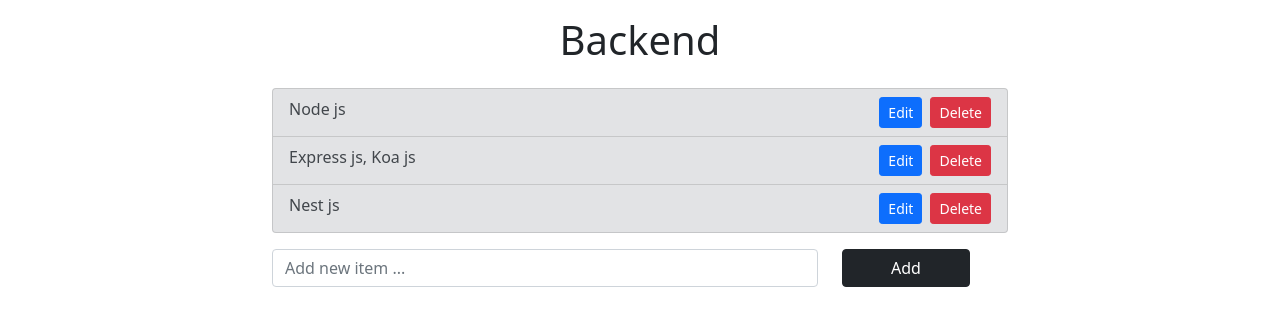
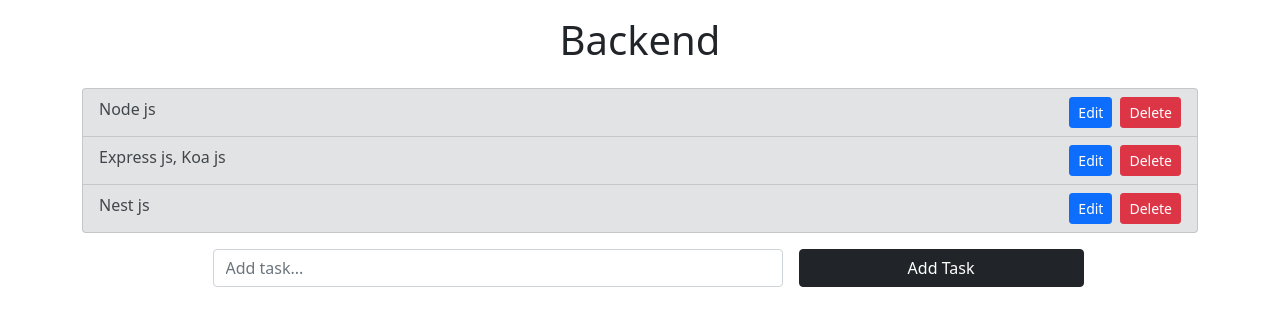
Before and after one commit to ASE-summer-practice-2022/todo-list-omar, a React (Create React App) app in the folder todo-list-mobx/: page / in a window 1280 px wide. Shown: the top 326 px of the page. Built offline with nearby package versions, Linux system fonts and the light colour scheme.

Commit message:
mobx-react store injection

```diff
--- a/todo-list-mobx/package.json
+++ b/todo-list-mobx/package.json
@@ -13,8 +13,7 @@
         "@types/uuid": "^8.3.4",
         "bootstrap": "^5.1.3",
         "mobx": "^6.6.0",
-      "mobx-react": "^7.5.0",
-      "mobx-react-lite": "^3.4.0",
+        "mobx-react": "^7.5.1",
         "react": "^18.2.0",
         "react-dom": "^18.2.0",
         "react-scripts": "5.0.1",
--- a/todo-list-mobx/src/components/Form.tsx
+++ b/todo-list-mobx/src/components/Form.tsx
@@ -1,60 +1,43 @@
 import { useState, useEffect } from "react";
-import { ToDoLIstProps } from "./List";
-import { toJS } from 'mobx';
+import ItemStore from "../stores/Store";
 
-function Form(props: ToDoLIstProps) {
-  const itemStore = props.ItemStore;
-  const { addItems, editItem, setItem } = itemStore;
-  const [name, setName] = useState("");
-  const setitem = toJS(setItem)
+function Form({ItemStore}:{ItemStore:ItemStore}) {
+  const { addItems, editItem, setItem } = ItemStore;
+  const [addName, setAddName] = useState("");
 
-  const onChange = (e: any) => {
-    setName(e.target.value);
+  const onChangeHandler = (e: any) => {
+    setAddName(e.target.value);
   };
 
-  const addItem = () => {
-
-    if (name.trim() === "") {
+  const onClickHandler = async (e:any) => {
+    e.preventDefault()
+    if (addName.trim() === "") {
       return false
     }
-    if (!setitem) {
-      addItems({ name: name });
+    if (!setItem) {
+      addItems({name:addName});
     }
     else {
-      editItem(name, setitem.id)
+
+      editItem( setItem.id, addName)
     }
-    setName("");
+    setAddName("");
   };
 
-  // useEffect(() => {
-  //   if (setitem) {
-  //       setName(setitem.name)
-  //   }else{
-  //       setName("")
-  //   }
-  // }, [setitem])
+  useEffect(() => {
+    if (setItem) {
+        setAddName(setItem.name)
+    }else{
+        setAddName("")
+    }
+  }, [setItem])
 
   return (
-    <div className="row my-3 d-flex justify-content-center">
-      <div className="col-md-6">
-        <input
-          type="text"
-          className="form-control"
-          onChange={(e) => onChange(e)}
-          required
-          value={name}
-          placeholder="Add new item ..."
-        ></input>
-
-      </div>
-      <div className="col-md-2">
-        <button
-          className="btn btn-dark px-5"
-          onClick={() => addItem()}
-        >
-          Add
-        </button>
-      </div>
+    <div className="my-3">
+        <form className="row  d-flex justify-content-center" onSubmit={onClickHandler}>
+            <input className="w-50 mx-3 form-control" onChange={(e) => onChangeHandler(e)} required value={addName} placeholder="Add task..."/>
+            <button className="w-25 btn btn-dark px-2">{!setItem?"Add Task":"Edit Task"}</button>
+        </form>
     </div>
   );
 }
--- a/todo-list-mobx/src/components/List.tsx
+++ b/todo-list-mobx/src/components/List.tsx
@@ -1,17 +1,11 @@
-import React from "react";
 import ItemStore from "../stores/Store";
-import { observer } from "mobx-react-lite";
+import { inject, observer } from "mobx-react";
 
-export interface ToDoLIstProps {
-  ItemStore: ItemStore
-}
-const TodoList = (props: ToDoLIstProps) => {
-  const itemStore = props.ItemStore;
-  const { items, removeItem, updateItem } = itemStore;
-
+const TodoList = ({ItemStore}:{ItemStore:ItemStore}) => {
+  const { items, removeItem, updateItem } = ItemStore;
   return (
     <div className="row d-flex justify-content-center">
-      <div className="col-md-8 ">
+      <div >
         <ul className="list-group">
           {items.map((item) => (
             <li key={item.id} className="list-group-item list-group-item-secondary ">
@@ -20,13 +14,13 @@
                 <div className="col-md-6 text-end">
                   <button
                     className="btn btn-primary btn-sm mx-2"
-                    onClick={(e) => updateItem(item.id!)}
+                    onClick={() => updateItem(item.id!)}
                   >
                     Edit
                   </button>
                   <button
                     className="btn btn-danger btn-sm"
-                    onClick={(e) => removeItem(item.id!)}
+                    onClick={() => removeItem(item.id!)}
                   >
                     Delete
                   </button>
@@ -42,4 +36,4 @@
   );
 };
 
-export default observer(TodoList);
+export default inject('ItemStore')(observer(TodoList));
--- a/todo-list-mobx/src/stores/Store.ts
+++ b/todo-list-mobx/src/stores/Store.ts
@@ -1,8 +1,6 @@
-import React,{createContext,useState,useEffect} from 'react'
 import { observable, action, reaction, makeAutoObservable } from "mobx";
 import { v4 as uuidv4 } from 'uuid';
 import { Item } from "../models/Item";
-import { toJS } from 'mobx';
 
 class ItemStore {
 
@@ -23,7 +21,6 @@
   ];
   @observable setItem : any
 
-
   @action
    addItems = (item: Item) => {
     this.items= [...this.items,{id: uuidv4(), name:item.name }];
@@ -35,14 +32,14 @@
   }
 
   @action
-  updateItem = (id: string) => {
-   const findEditItem=toJS(this.items.find(item=>item.id===id));
+  updateItem =async (id: string) => {
+   const findEditItem=this.items.find(item=>item.id===id);
    this.setItem=findEditItem
   }
 
  @action
-  editItem = (name:string, id:string) => {
-    const newEditItem=this.items.map(item=>(item.id===id?{name, id}:item));
+  editItem = (id:string, name:string) => {
+    const newEditItem=this.items.map(item=>(item.id===id?{id, name}:item));
     this.items=newEditItem
     this.setItem=null
   }
```
Also changed, not shown: 1 other file (tests, documents, lock files or other folders). Lines whose indentation alone changed are shown as unchanged.
